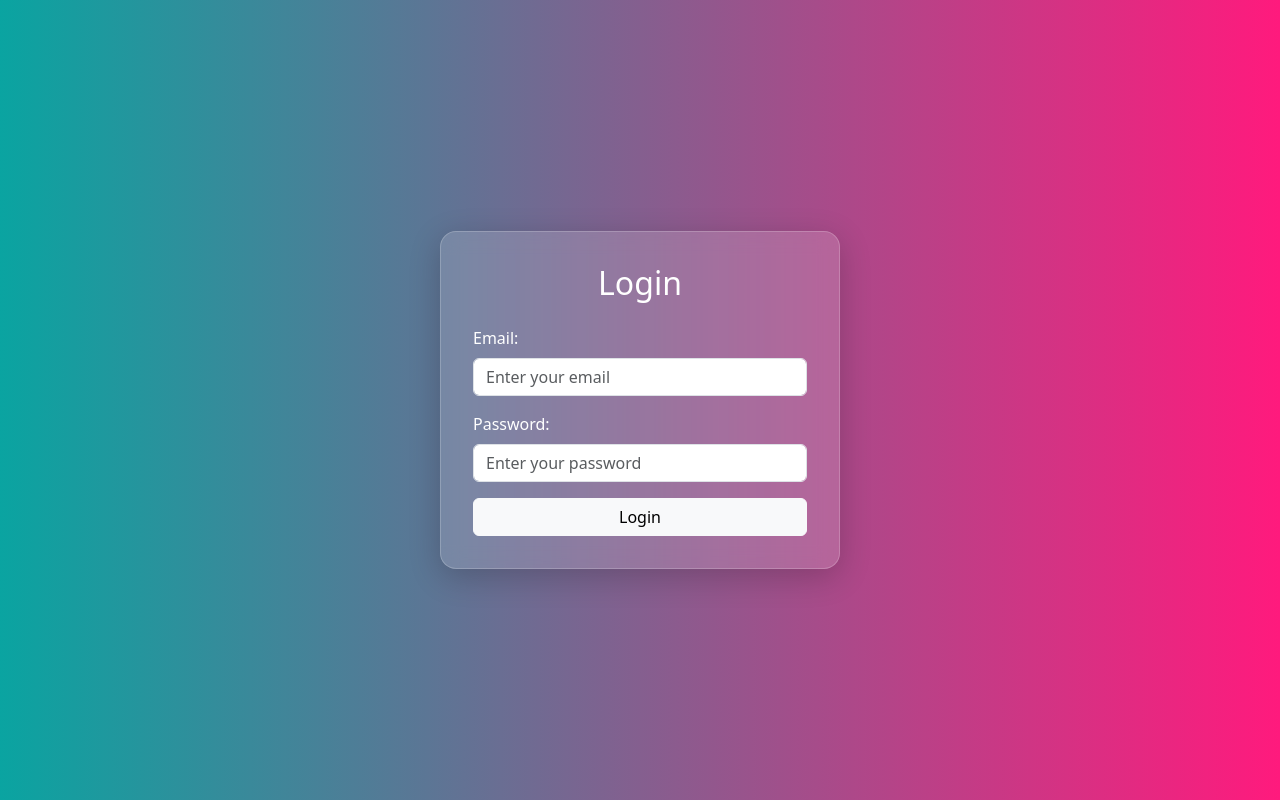
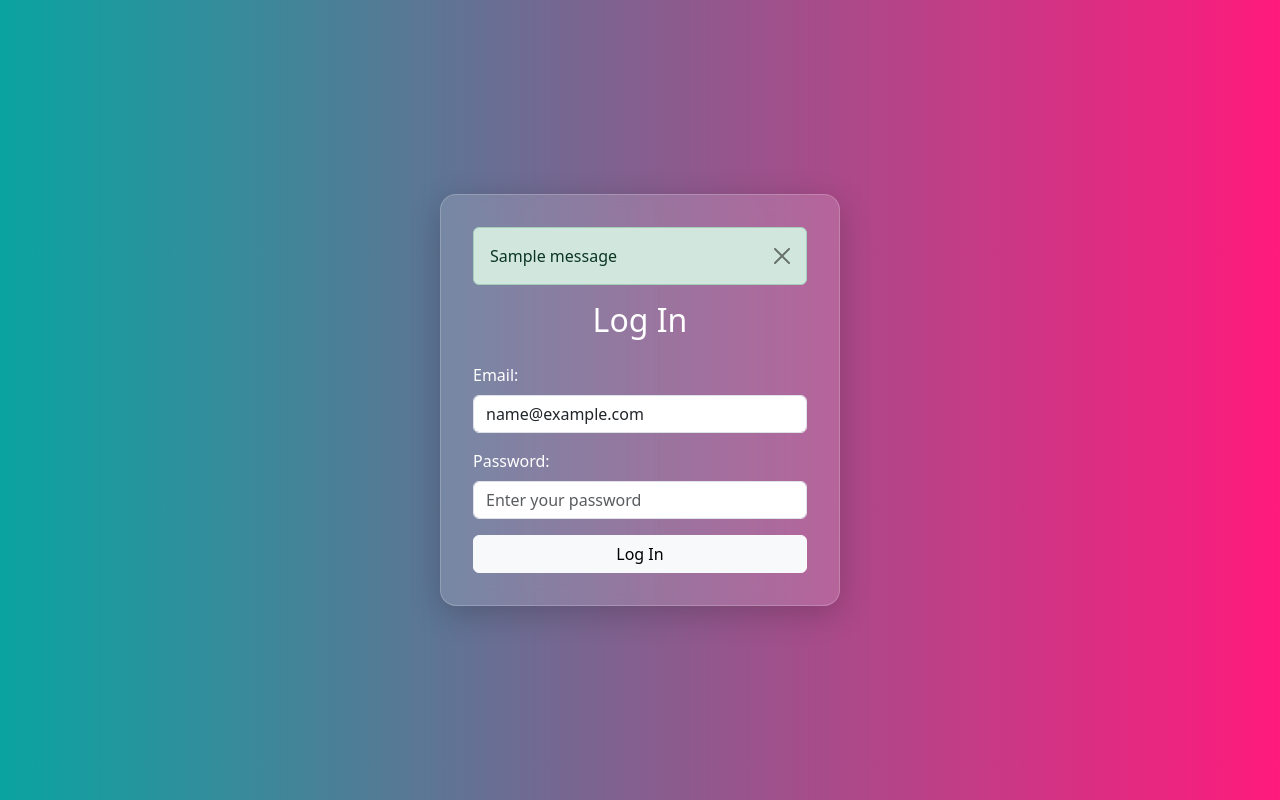
Before and after one commit to Laiba-muzammal/Prompt-Verse, a Python web app: template templates/login.html in a window 1280 px wide. Run offline with Jinja, Linux system fonts and the light colour scheme; the template is opened without the code that fills it: most values are stand-ins (such as "Sample title", 1, 10 or a date in 2020); one stand-in notice (Sample message) is shown.

Commit message:
Commit all changes

```diff
--- a/templates/login.html
+++ b/templates/login.html
@@ -9,21 +9,35 @@
 </head>
 <body class="glass-bg d-flex justify-content-center align-items-center" style="min-height: 100vh;">
     <div class="glass-card" style="width: 400px;">
+
+        {% with messages = get_flashed_messages(with_categories=true) %}
+          {% if messages %}
+            {% for category, message in messages %}
+              <div class="alert alert-{{ category }} alert-dismissible fade show" role="alert">
+                  {{ message }}
+                  <button type="button" class="btn-close" data-bs-dismiss="alert" aria-label="Close"></button>
+              </div>
+            {% endfor %}
+          {% endif %}
+        {% endwith %}
+
         <form method="POST" action="{{ url_for('prompts.login') }}">
-            <h2 class="text-center mb-4">Login</h2>
+            <h2 class="text-center mb-4">Log In</h2>
 
             <div class="mb-3">
                 <label for="email" class="form-label">Email:</label>
-                <input type="email" id="email" name="email" class="form-control" placeholder="Enter your email">
+                <input type="email" id="email" name="email" class="form-control"
+                       placeholder="yourname@example.com" value="{{ email or '' }}">
             </div>
 
             <div class="mb-3">
                 <label for="password" class="form-label">Password:</label>
-                <input type="password" id="password" name="password" class="form-control" placeholder="Enter your password">
+                <input type="password" id="password" name="password" class="form-control"
+                       placeholder="Enter your password">
             </div>
 
             <div class="d-grid">
-                <input type="submit" value="Login" class="btn btn-light">
+                <input type="submit" value="Log In" class="btn btn-light">
             </div>
         </form>
     </div>
```
Also changed, not shown: templates/signup.html (+8 -6 lines).
